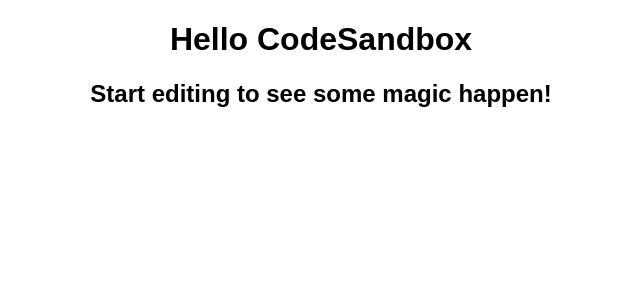
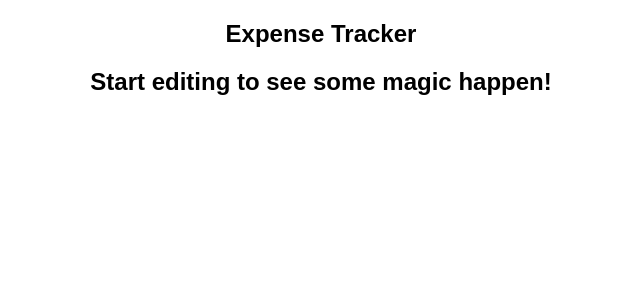
Before and after one commit to Sergiomendozer/exp, a React (Create React App) app: page / in a window 1280 px wide. Shown: the top 300 px of the page, without its empty margins (319-959 px from the left). Built offline with nearby package versions, Linux system fonts and the light colour scheme.

Commit message:
Initial commit

```diff
--- a/src/App.tsx
+++ b/src/App.tsx
@@ -1,9 +1,10 @@
 import "./styles.css";
+import { Header } from "./components/Header";
 
 export default function App() {
   return (
     <div className="App">
-      <h1>Hello CodeSandbox</h1>
+      <Header />
       <h2>Start editing to see some magic happen!</h2>
     </div>
   );
--- /dev/null
+++ b/src/components/Header.tsx
@@ -0,0 +1,7 @@
+import React from "react";
+
+// Header component for the Expense Tracker app
+// Text displayed as the main title of the app
+export const Header = () => {
+  return <h2>Expense Tracker</h2>;
+};
```
Also changed, not shown: src/components/AddTransaction.tsx (added), src/components/Balance.tsx (added), src/components/IncomeExpenses.tsx (added), src/components/Transaction.tsx (added), src/components/TransactionList.tsx (added), src/context/AppReducer.tsx (added), src/context/GlobalState..tsx (added).
